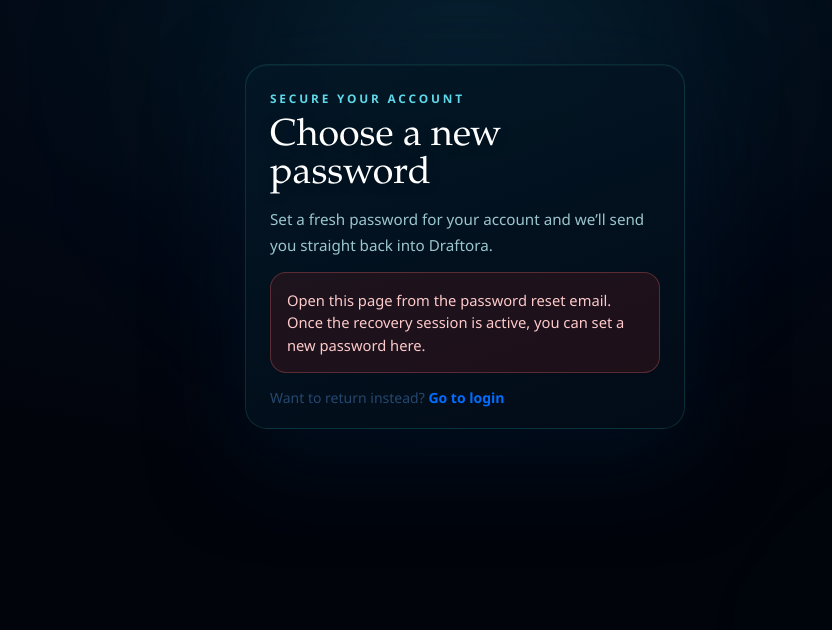
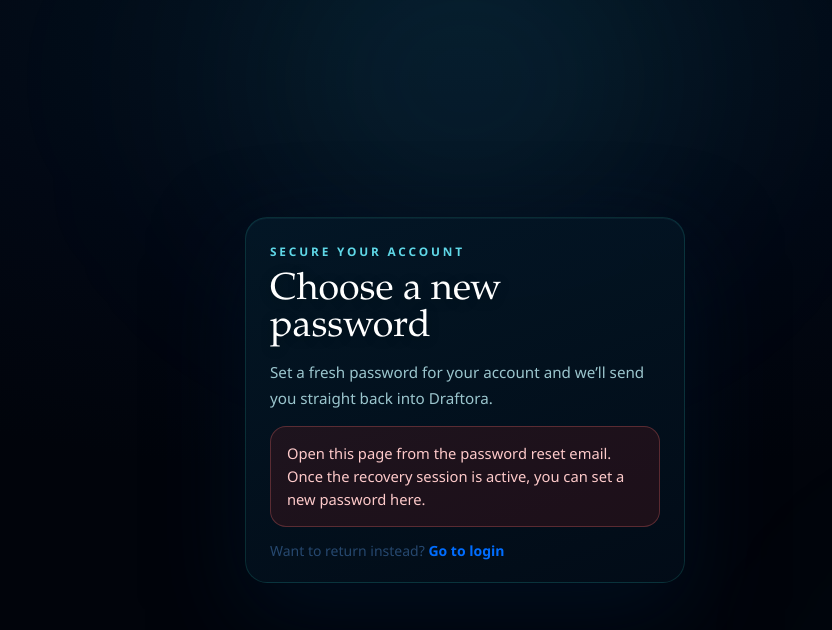
Before and after one commit to tanushrust-sys/draftora, a Next.js app: page /reset-password in a window 1280 px wide. Shown: the top 630 px of the page, without its empty margins (175-1007 px from the left). Built offline with nearby package versions, Linux system fonts and the light colour scheme; no server answers.

Commit message:
Remove auth page scrolling on login/signup shell

```diff
--- a/app/components/auth-shell.tsx
+++ b/app/components/auth-shell.tsx
@@ -15,19 +15,22 @@ export function AuthShell({ eyebrow, title, description, footer, children }: Aut
     const html = document.documentElement;
     const body = document.body;
     const previousHtmlBg = html.style.backgroundColor;
+    const previousHtmlOverflow = html.style.overflow;
     const previousBodyBg = body.style.backgroundColor;
     const previousBodyMargin = body.style.margin;
     const previousBodyOverflowX = body.style.overflowX;
     const previousBodyOverflowY = body.style.overflowY;
 
     html.style.backgroundColor = '#01040b';
+    html.style.overflow = 'hidden';
     body.style.backgroundColor = '#01040b';
     body.style.margin = '0';
     body.style.overflowX = 'hidden';
-    body.style.overflowY = 'auto';
+    body.style.overflowY = 'hidden';
 
     return () => {
       html.style.backgroundColor = previousHtmlBg;
+      html.style.overflow = previousHtmlOverflow;
       body.style.backgroundColor = previousBodyBg;
       body.style.margin = previousBodyMargin;
       body.style.overflowX = previousBodyOverflowX;
@@ -41,9 +44,9 @@ export function AuthShell({ eyebrow, title, description, footer, children }: Aut
         position: 'fixed',
         inset: 0,
         width: '100%',
-        height: '100vh',
+        height: '100dvh',
         overflowX: 'hidden',
-        overflowY: 'auto',
+        overflowY: 'hidden',
         background: 'radial-gradient(ellipse 85% 60% at 50% 0%, #03131f 0%, #020814 55%, #01040b 100%)',
         color: '#e8fbff',
       }}
@@ -81,9 +84,10 @@ export function AuthShell({ eyebrow, title, description, footer, children }: Aut
           width: 'min(440px, calc(100vw - 1.5rem))',
           marginInline: 'auto',
           display: 'flex',
-          alignItems: 'flex-start',
-          paddingTop: 'clamp(2rem, 8vh, 5.5rem)',
-          paddingBottom: '2rem',
+          alignItems: 'center',
+          minHeight: '100dvh',
+          paddingTop: 'clamp(1.1rem, 4vh, 2rem)',
+          paddingBottom: 'clamp(1.1rem, 4vh, 2rem)',
           position: 'relative',
           zIndex: 1,
         }}
```
